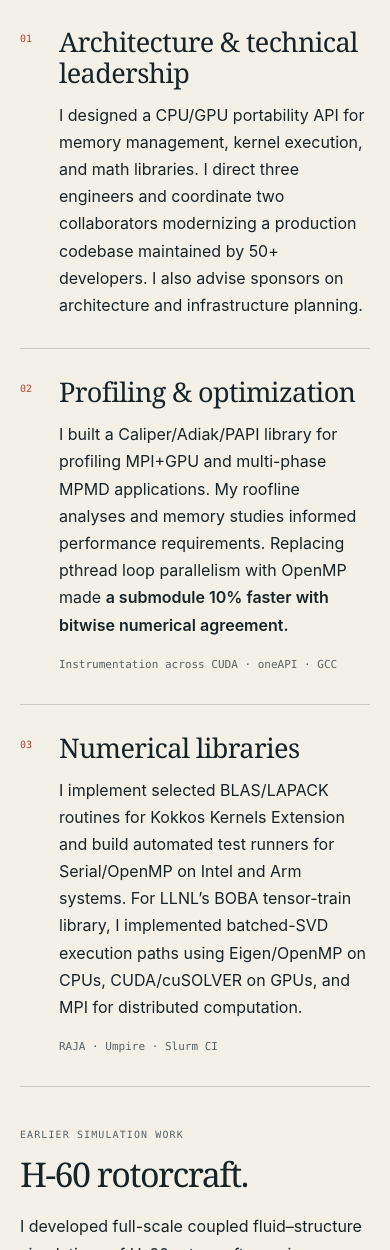
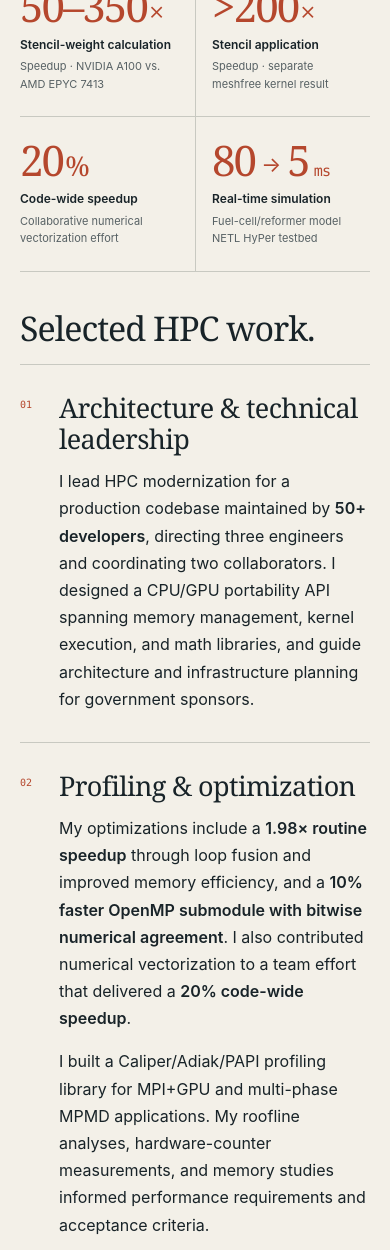
Before and after one commit to jarias9/jarias9.github.io, a plain HTML site: page index.html in a window 390 px wide. Shown: the part 750-2000 px from the top of the page. Drawn offline with Linux system fonts and the light colour scheme.

Commit message:
Restore headline performance results and enlarge desktop helicopter
Restore supported speedups and leadership scope from the approved public résumé, including 50–350× stencil-weight calculation and >200× stencil application. Preserve the agreed work-section order. Enlarge the desktop helicopter with a long wake fade behind the copy, use the sharper original video on desktop, and keep the lighter mobile animation. Update media documentation and content-versioned CSS/hero script URLs.

```diff
--- a/index.html
+++ b/index.html
@@ -23,9 +23,9 @@
       document.documentElement.dataset.theme = saved || (matchMedia('(prefers-color-scheme: dark)').matches ? 'dark' : 'light');
     } catch (_) {}
   </script>
-  <link rel="stylesheet" href="/styles.css?v=9fed5b4d71e6">
+  <link rel="stylesheet" href="/styles.css?v=8153daa89e47">
   <script src="/app.js" defer></script>
-  <script src="/hero.js" defer></script>
+  <script src="/hero.js?v=f28201826824" defer></script>
   <script type="application/ld+json">
     {"@context":"https://schema.org","@type":"Person","name":"Jesus Arias","jobTitle":"HPC Software Engineer & Technical Lead","url":"https://jarias9.github.io/","affiliation":{"@type":"Organization","name":"Georgia Tech Research Institute"},"sameAs":["https://www.linkedin.com/in/jesusarias9/","https://github.com/jarias9"]}
   </script>
@@ -46,7 +46,7 @@
       <div class="hero-copy">
         <p class="eyebrow"><span class="accent-rule" aria-hidden="true"></span> HPC software engineer &amp; technical lead</p>
         <h1 id="name">Jesus Arias<span class="name-period">.</span></h1>
-        <p class="intro">I build CPU/GPU numerical software and lead HPC modernization. My work spans parallel linear algebra, performance measurement, and portable architecture.</p>
+        <p class="intro">I build high-performance numerical software and lead CPU/GPU modernization for a scientific codebase maintained by 50+ developers.</p>
         <div class="hero-actions">
           <a class="primary-action resume-link" href="/Jesus_Arias_Resume.pdf" download="Jesus_Arias_Resume.pdf" type="application/pdf" data-resume-action><span>Download résumé</span><svg viewBox="0 0 24 24" aria-hidden="true"><path d="M12 3v13m-6-6 6 6 6-6M5 20h14"/></svg></a>
           <div class="download-note"><span>PDF · One page</span><a class="view-pdf" href="/Jesus_Arias_Resume.pdf" target="_blank" rel="noopener noreferrer" type="application/pdf" aria-label="View résumé PDF (opens in a new tab)">View PDF <span aria-hidden="true">↗</span></a></div>
@@ -55,7 +55,7 @@
       <figure class="hero-visual">
         <div class="hero-stage" aria-hidden="true">
           <img class="hero-fallback" src="/assets/h60-wake-poster.png" width="720" height="318" alt="" fetchpriority="high">
-          <video id="hero-source" class="hero-source" muted playsinline preload="none" tabindex="-1" disablepictureinpicture data-src="/assets/h60-hero.mp4"></video>
+          <video id="hero-source" class="hero-source" muted playsinline preload="none" tabindex="-1" disablepictureinpicture data-src="/assets/h60-hero.mp4" data-desktop-src="/assets/h60-wake.mp4"></video>
           <canvas id="hero-canvas" width="480" height="212"></canvas>
         </div>
         <figcaption class="hero-caption">
@@ -69,23 +69,49 @@
       </div>
     </section>
 
+    <section class="results-section page-width" aria-labelledby="results-title">
+      <h2 id="results-title" class="eyebrow">Selected performance results</h2>
+      <dl class="results-grid">
+        <div class="result">
+          <dt>Stencil-weight calculation</dt>
+          <dd class="result-value">50–350<span class="result-unit">×</span></dd>
+          <dd class="result-note">Speedup · NVIDIA A100 vs.<br>AMD EPYC 7413</dd>
+        </div>
+        <div class="result">
+          <dt>Stencil application</dt>
+          <dd class="result-value">&gt;200<span class="result-unit">×</span></dd>
+          <dd class="result-note">Speedup · separate<br>meshfree kernel result</dd>
+        </div>
+        <div class="result">
+          <dt>Code-wide speedup</dt>
+          <dd class="result-value">20<span class="result-unit">%</span></dd>
+          <dd class="result-note">Collaborative numerical<br>vectorization effort</dd>
+        </div>
+        <div class="result">
+          <dt>Real-time simulation</dt>
+          <dd class="result-value" aria-label="Calculation time reduced from 80 milliseconds to 5 milliseconds">80<span class="result-arrow">→</span>5<span class="result-unit result-ms">ms</span></dd>
+          <dd class="result-note">Fuel-cell/reformer model<br>NETL HyPer testbed</dd>
+        </div>
+      </dl>
+    </section>
+
     <section id="work" class="work-section page-width" aria-labelledby="work-title">
       <div class="section-heading"><h2 id="work-title">Selected HPC work.</h2></div>
       <div id="expertise" class="work-entries" aria-label="Selected HPC software work">
-      <article class="work-row">
+      <article class="work-row" id="leadership">
         <span class="row-number" aria-hidden="true">01</span>
         <div class="work-title"><h3>Architecture &amp; technical leadership</h3></div>
-        <div class="work-detail"><p>I designed a CPU/GPU portability API for memory management, kernel execution, and math libraries. I direct three engineers and coordinate two collaborators modernizing a production codebase maintained by 50+ developers. I also advise sponsors on architecture and infrastructure planning.</p></div>
+        <div class="work-detail"><p>I lead HPC modernization for a production codebase maintained by <strong>50+ developers</strong>, directing three engineers and coordinating two collaborators. I designed a CPU/GPU portability API spanning memory management, kernel execution, and math libraries, and guide architecture and infrastructure planning for government sponsors.</p></div>
       </article>
-      <article class="work-row">
+      <article class="work-row" id="performance">
         <span class="row-number" aria-hidden="true">02</span>
         <div class="work-title"><h3>Profiling &amp; optimization</h3></div>
-        <div class="work-detail"><p>I built a Caliper/Adiak/PAPI library for profiling MPI+GPU and multi-phase MPMD applications. My roofline analyses and memory studies informed performance requirements. Replacing pthread loop parallelism with OpenMP made <strong>a submodule 10% faster with bitwise numerical agreement.</strong></p><p class="tool-line">Instrumentation across CUDA · oneAPI · GCC</p></div>
+        <div class="work-detail"><p>My optimizations include a <strong>1.98× routine speedup</strong> through loop fusion and improved memory efficiency, and a <strong>10% faster OpenMP submodule with bitwise numerical agreement</strong>. I also contributed numerical vectorization to a team effort that delivered a <strong>20% code-wide speedup</strong>.</p><p>I built a Caliper/Adiak/PAPI profiling library for MPI+GPU and multi-phase MPMD applications. My roofline analyses, hardware-counter measurements, and memory studies informed performance requirements and acceptance criteria.</p><p class="tool-line">Instrumentation across CUDA · oneAPI · GCC</p></div>
       </article>
-      <article class="work-row">
+      <article class="work-row" id="numerical">
         <span class="row-number" aria-hidden="true">03</span>
         <div class="work-title"><h3>Numerical libraries</h3></div>
-        <div class="work-detail"><p>I implement selected BLAS/LAPACK routines for Kokkos Kernels Extension and build automated test runners for Serial/OpenMP on Intel and Arm systems. For LLNL’s BOBA tensor-train library, I implemented batched-SVD execution paths using Eigen/OpenMP on CPUs, CUDA/cuSOLVER on GPUs, and MPI for distributed computation.</p><p class="tool-line">RAJA · Umpire · Slurm CI</p></div>
+        <div class="work-detail"><p>I proposed, secured funding for, and led an MPI meshfree PDE platform using radial basis functions. Its stencil-weight calculation achieved <strong>50–350× speedup on NVIDIA A100 versus AMD EPYC 7413</strong>. A separate stencil-application kernel achieved <strong>&gt;200× speedup</strong>.</p><p>I implement selected BLAS/LAPACK routines for Kokkos Kernels Extension and build Serial/OpenMP test infrastructure on Intel and Arm, including a Grace Hopper CI runner. For LLNL’s BOBA tensor-train library, I implemented batched-SVD execution paths across CPUs, GPUs, and MPI-distributed systems.</p><p class="tool-line">Eigen/OpenMP · CUDA/cuSOLVER · MPI<br>RAJA · Umpire · Slurm CI</p></div>
       </article>
       </div>
     </section>
--- a/styles.css
+++ b/styles.css
@@ -56,7 +56,20 @@ button:focus-visible,a:focus-visible{outline:3px solid var(--accent);outline-off
 .affiliation-line .small-label{display:block;margin-bottom:5px}
 .secondary-affiliation{color:var(--muted)}
 h2{font:normal 46px/1.1 var(--serif);letter-spacing:-1.5px;margin:0}
-.work-section{padding-top:64px}
+.results-section{padding-top:36px}
+.results-section>.eyebrow{font-size:10px;letter-spacing:1px;margin:0 0 15px}
+.results-grid{display:grid;grid-template-columns:repeat(4,minmax(0,1fr));margin:0;border-top:1px solid var(--line);border-bottom:1px solid var(--line);padding:25px 0 26px}
+.result{display:flex;flex-direction:column;min-width:0;padding:0 26px;border-left:1px solid var(--line)}
+.result:first-child{padding-left:0;border-left:0}
+.result:last-child{padding-right:0}
+.result dt{order:2;font-size:13px;font-weight:600;line-height:1.45;margin-top:9px}
+.result dd{margin:0}
+.result-value{order:1;font:normal clamp(39px,4.3vw,58px)/1 var(--serif);letter-spacing:-2.2px;white-space:nowrap;color:var(--accent)}
+.result-unit{font-size:.65em;letter-spacing:-1px;margin-left:2px}
+.result-ms{font:normal .36em var(--mono);letter-spacing:-1px;margin-left:5px}
+.result-arrow{display:inline-block;font-family:var(--sans);font-size:.5em;vertical-align:.18em;margin-inline:6px;letter-spacing:0}
+.result-note{order:3;font-size:12px;line-height:1.6;color:var(--muted);padding-top:6px}
+.work-section{padding-top:55px}
 .section-heading{margin-bottom:28px}
 .section-heading h2{font-size:41px}
 .work-entries{border-top:1px solid var(--line)}
@@ -64,7 +77,8 @@ h2{font:normal 46px/1.1 var(--serif);letter-spacing:-1.5px;margin:0}
 .row-number{font:11px/1.8 var(--mono);color:var(--accent);padding-top:4px}
 .work-title h3{font:normal 29px/1.15 var(--serif);letter-spacing:-.6px;margin:0;max-width:320px}
 .work-detail{min-width:0}
-.work-detail>p:first-child{font-size:16px;line-height:1.7;margin:0;max-width:690px}
+.work-detail>p:not(.tool-line){font-size:16px;line-height:1.7;margin:0;max-width:690px}
+.work-detail>p:not(.tool-line)+p:not(.tool-line){margin-top:16px}
 .work-detail strong{font-weight:600}
 .tool-line{font:11px/1.8 var(--mono);color:var(--muted);margin:15px 0 0}
 .simulation-feature{display:grid;grid-template-columns:minmax(0,.82fr) minmax(0,1.18fr);gap:60px;padding-top:64px;padding-bottom:76px;align-items:start}
@@ -201,12 +215,47 @@ dialog h2{font-size:35px;letter-spacing:-1px;margin-top:16px}
  .contact-links>a{grid-template-columns:55px 1fr 12px;font-size:12px}
  .work-title h3{font-size:25px}
 }
+@media(min-width:1180px){
+ .hero{grid-template-columns:minmax(0,1fr);position:relative;isolation:isolate;row-gap:28px;padding-top:40px}
+ .hero-copy{grid-column:1;grid-row:1;position:relative;z-index:2;width:54%;max-width:650px;align-self:center;padding-bottom:18px}
+ .hero-copy .intro{max-width:530px}
+ .hero-visual{grid-column:1;grid-row:1;position:relative;z-index:1;width:88%;max-width:1080px;min-width:0;margin:0;justify-self:end;align-self:center}
+ .hero-stage{height:360px;aspect-ratio:auto;background:transparent;-webkit-mask-image:linear-gradient(90deg,transparent 0%,rgb(0 0 0 / .03) 20%,rgb(0 0 0 / .16) 42%,rgb(0 0 0 / .72) 58%,#000 72%);mask-image:linear-gradient(90deg,transparent 0%,rgb(0 0 0 / .03) 20%,rgb(0 0 0 / .16) 42%,rgb(0 0 0 / .72) 58%,#000 72%)}
+ .hero-stage img,.hero-stage video,.hero-stage canvas{height:auto;top:50%;bottom:auto;transform:translateY(-50%)}
+ .hero-caption{margin-left:51%;font-size:10px}
+ .affiliation-line{grid-row:2}
+}
+@media(max-width:1100px){
+ .result{padding-inline:18px}
+ .result-value{font-size:45px}
+ .result dt{font-size:12px}
+ .result-note{font-size:11px}
+}
+@media(max-width:760px){
+ .results-section{padding-top:20px}
+ .results-section>.eyebrow{font-size:9px;letter-spacing:.65px;margin-bottom:12px}
+ .results-grid{grid-template-columns:repeat(2,minmax(0,1fr));padding:0}
+ .result{padding:22px 16px 23px;border-left:0}
+ .result:first-child{padding-left:0}
+ .result:nth-child(2n){border-left:1px solid var(--line);padding-right:0}
+ .result:nth-child(n+3){border-top:1px solid var(--line)}
+ .result:nth-child(3){padding-left:0}
+ .result-value{font-size:42px;letter-spacing:-1.9px}
+ .result dt{font-size:12px;margin-top:9px}
+ .result-note{font-size:11px;line-height:1.6;padding-top:5px}
+ .work-section{padding-top:38px}
+}
+@media(max-width:360px){.result-value{font-size:36px}.result{padding-left:12px}.result dt{font-size:11px}.result-note{font-size:10px}}
 @media(prefers-reduced-motion:reduce){html{scroll-behavior:auto}*{transition:none!important;animation:none!important}}
 @media print{
  .masthead nav,.hero-actions,.hero-visual,.share-toggle,dialog,.simulation-switcher,.simulation-links{display:none!important}
  body{background:#fff;color:#000}
  .page-width{width:100%;max-width:none}
  .hero{display:block;padding-top:20px}
+ .hero-copy{width:100%;max-width:none;padding:0}
+ .results-grid{padding:16px 0}
+ .result-value{font-size:36px;color:#000}
+ .results-section{padding-top:20px}
  .hero h1{font-size:70px}
  .hero .intro{font-size:15px;max-width:none}
  .affiliation-line{margin-top:20px}
```
Also changed, not shown: hero.js (+9 -5 lines), 2 other files.
